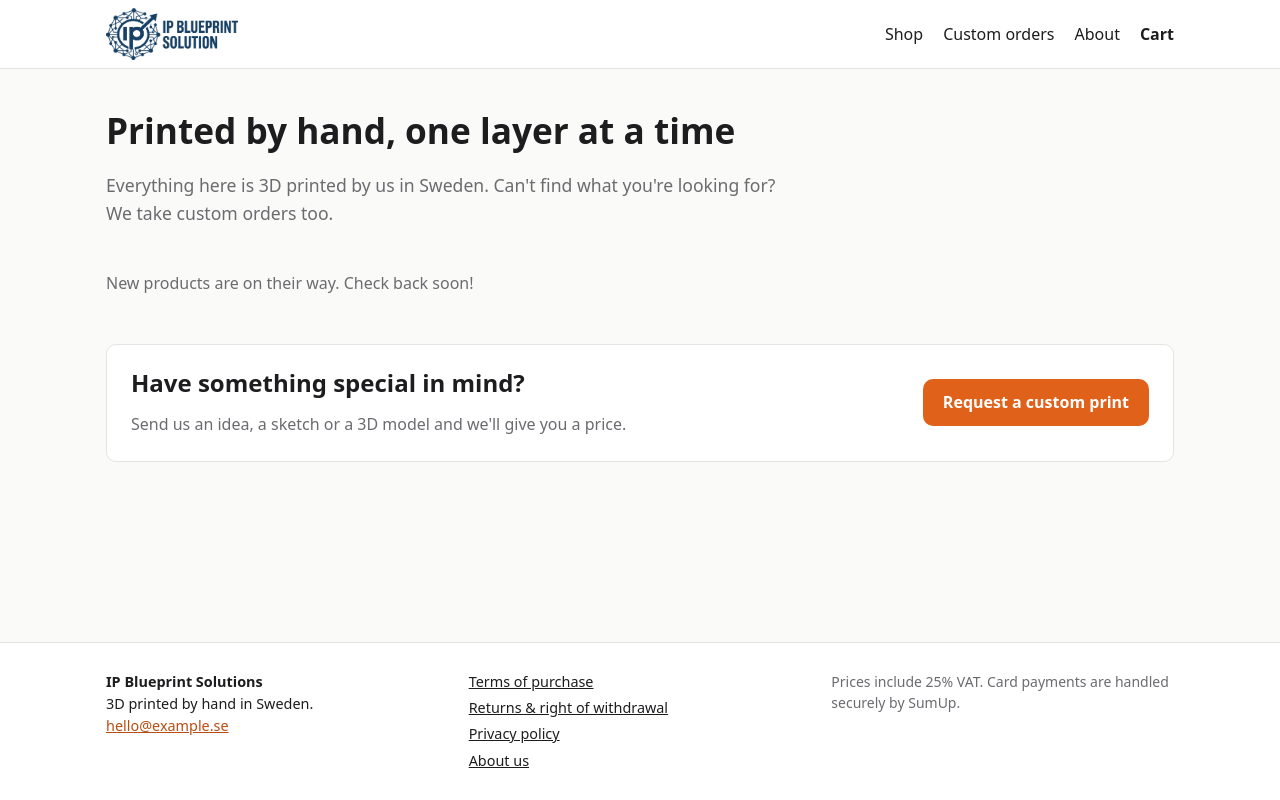
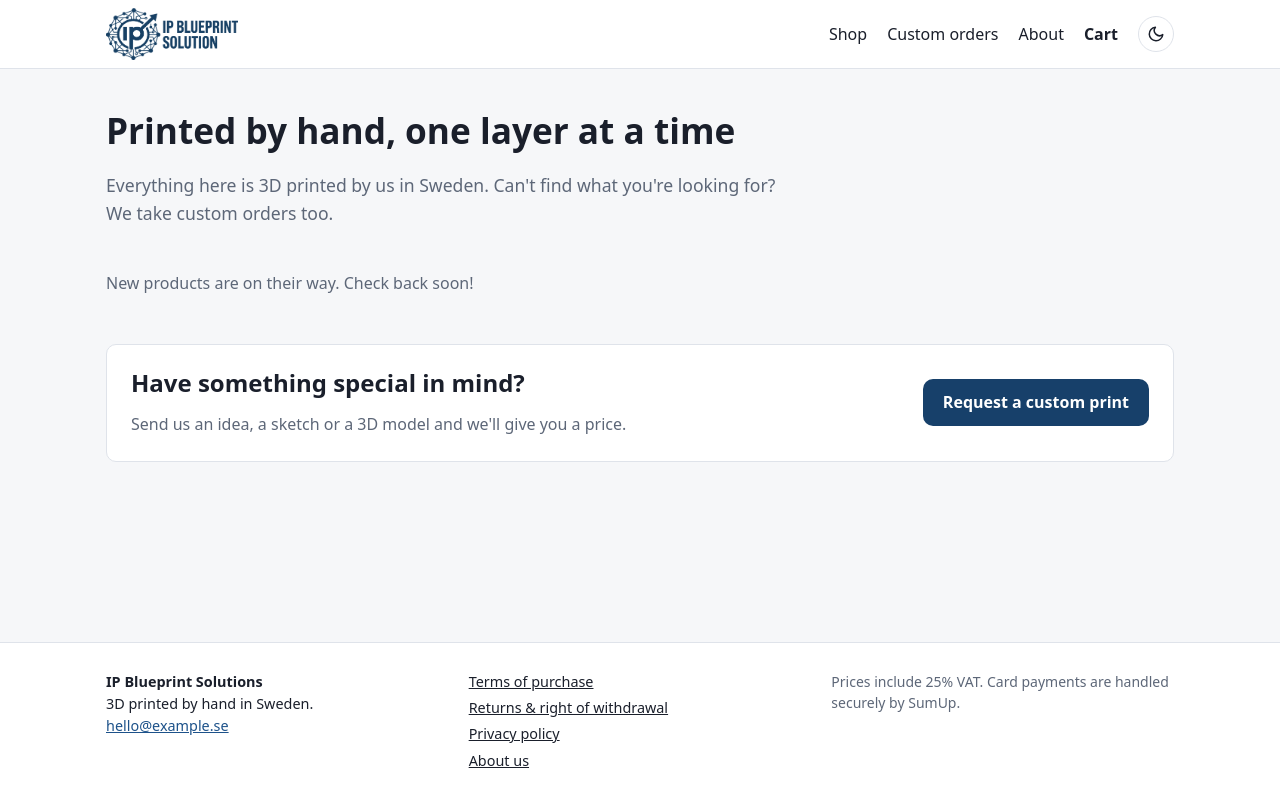
Before and after one commit to Nacorpio/IPBlueprintSolutions, an ASP.NET Core app: page / in a window 1280 px wide. Run offline with ASP.NET Core 8, Linux system fonts and the light colour scheme; data that the repository does not hold is empty; the project's own start-up code is not run, and a stand-in starts its controllers and pages; some libraries are stand-ins or nearby versions.

Commit message:
Switch accent to logo navy and add a dark theme
Colours are now all CSS variables. Dark theme follows the system setting
by default, and a header toggle lets visitors override it (saved in
localStorage, applied before first paint). A light version of the logo is
shown in dark mode.

Co-Authored-By: Claude Opus 5.5 <noreply@anthropic.com>
Claude-Session: https://claude.ai/code/session_011tzrpa2LyTQNfvGXwM5Eyh

```diff
--- a/src/IPBlueprint.Store/Pages/Shared/_Layout.cshtml
+++ b/src/IPBlueprint.Store/Pages/Shared/_Layout.cshtml
@@ -10,6 +10,11 @@
 <head>
     <meta charset="utf-8" />
     <meta name="viewport" content="width=device-width, initial-scale=1.0" />
+    <meta name="color-scheme" content="light dark" />
+    <script>
+        // Apply a saved theme choice before the page paints, to avoid a flash.
+        try { var t = localStorage.getItem("theme"); if (t === "light" || t === "dark") document.documentElement.dataset.theme = t; } catch (e) { }
+    </script>
     <title>@(ViewData["Title"] is string t ? $"{t} · {shop.Name}" : shop.Name)</title>
     @if (ViewData["Description"] is string description)
     {
@@ -23,12 +28,19 @@
 <body>
     <header class="site-header">
         <div class="container header-row">
-            <a class="brand" asp-page="/Index"><img src="~/img/logo.png" asp-append-version="true" alt="@shop.Name" width="697" height="274" /></a>
+            <a class="brand" asp-page="/Index">
+                <img class="logo-dark" src="~/img/logo.png" asp-append-version="true" alt="@shop.Name" width="697" height="274" />
+                <img class="logo-light" src="~/img/logo-light.png" asp-append-version="true" alt="@shop.Name" width="697" height="274" />
+            </a>
             <nav class="main-nav" aria-label="Main">
                 <a asp-page="/Index">Shop</a>
                 <a asp-page="/Custom">Custom orders</a>
                 <a asp-page="/Info/About">About</a>
                 <a asp-page="/Cart" class="cart-link">Cart@(cartCount > 0 ? $" ({cartCount})" : "")</a>
+                <button type="button" class="theme-toggle" id="theme-toggle" aria-label="Switch between light and dark theme" title="Light / dark theme">
+                    <svg class="icon-moon" viewBox="0 0 24 24" fill="none" stroke="currentColor" stroke-width="2" stroke-linecap="round" stroke-linejoin="round" aria-hidden="true"><path d="M21 12.8A9 9 0 1 1 11.2 3a7 7 0 0 0 9.8 9.8z" /></svg>
+                    <svg class="icon-sun" viewBox="0 0 24 24" fill="none" stroke="currentColor" stroke-width="2" stroke-linecap="round" stroke-linejoin="round" aria-hidden="true"><circle cx="12" cy="12" r="4" /><path d="M12 2v2M12 20v2M4.9 4.9l1.4 1.4M17.7 17.7l1.4 1.4M2 12h2M20 12h2M4.9 19.1l1.4-1.4M17.7 6.3l1.4-1.4" /></svg>
+                </button>
             </nav>
         </div>
         @if (isAdmin)
@@ -73,6 +85,15 @@
         </div>
     </footer>
 
+    <script>
+        document.getElementById("theme-toggle").addEventListener("click", function () {
+            var root = document.documentElement;
+            var current = root.dataset.theme || (matchMedia("(prefers-color-scheme: dark)").matches ? "dark" : "light");
+            var next = current === "dark" ? "light" : "dark";
+            root.dataset.theme = next;
+            try { localStorage.setItem("theme", next); } catch (e) { }
+        });
+    </script>
     @await RenderSectionAsync("Scripts", required: false)
 </body>
 </html>
--- a/src/IPBlueprint.Store/wwwroot/css/site.css
+++ b/src/IPBlueprint.Store/wwwroot/css/site.css
@@ -1,25 +1,74 @@
 /* A small, dependency-free stylesheet. Colours are defined once here. */
+/* Light theme (default). Dark theme below follows the system setting unless the
+   visitor picks one with the header toggle, which sets data-theme on <html>. */
 :root {
-    --bg: #fafaf8;
+    color-scheme: light;
+    --bg: #f6f7f9;
     --surface: #ffffff;
-    --text: #1d1d1f;
-    --muted: #6b6b70;
-    --border: #e4e4e0;
-    --accent: #e0611a;
-    --accent-dark: #b84d12;
+    --surface-alt: #eef1f5;
+    --text: #1a1f2b;
+    --muted: #5d6778;
+    --border: #dfe3ea;
+    --accent: #17406a;        /* navy from the logo */
+    --accent-hover: #0f2f50;
+    --on-accent: #ffffff;
+    --link: #1d528a;
     --ok: #1f7a4d;
-    --warn: #a15c00;
+    --warn: #9a5800;
     --error: #b42318;
+    --info: #2350a0;
+    --admin-bar: #17406a;
     --radius: 10px;
-    --shadow: 0 1px 2px rgba(0, 0, 0, .04), 0 4px 16px rgba(0, 0, 0, .05);
+    --shadow: 0 1px 2px rgba(16, 24, 40, .05), 0 4px 16px rgba(16, 24, 40, .06);
     --font: system-ui, -apple-system, "Segoe UI", Roboto, sans-serif;
+}
+
+@media (prefers-color-scheme: dark) {
+    :root:not([data-theme="light"]) {
+        color-scheme: dark;
+        --bg: #0e141e;
+        --surface: #161e2b;
+        --surface-alt: #1d2736;
+        --text: #e5eaf1;
+        --muted: #9aa5b6;
+        --border: #2a3546;
+        --accent: #7fb0e6;
+        --accent-hover: #a3c7ee;
+        --on-accent: #0b1422;
+        --link: #8fbbeb;
+        --ok: #5cc08a;
+        --warn: #e3a94f;
+        --error: #f2827a;
+        --info: #8fb4f0;
+        --admin-bar: #0a1a2c;
+        --shadow: 0 1px 2px rgba(0, 0, 0, .3), 0 4px 16px rgba(0, 0, 0, .25);
+    }
+}
+:root[data-theme="dark"] {
+    color-scheme: dark;
+    --bg: #0e141e;
+    --surface: #161e2b;
+    --surface-alt: #1d2736;
+    --text: #e5eaf1;
+    --muted: #9aa5b6;
+    --border: #2a3546;
+    --accent: #7fb0e6;
+    --accent-hover: #a3c7ee;
+    --on-accent: #0b1422;
+    --link: #8fbbeb;
+    --ok: #5cc08a;
+    --warn: #e3a94f;
+    --error: #f2827a;
+    --info: #8fb4f0;
+    --admin-bar: #0a1a2c;
+    --shadow: 0 1px 2px rgba(0, 0, 0, .3), 0 4px 16px rgba(0, 0, 0, .25);
 }
 
 * { box-sizing: border-box; }
 html { -webkit-text-size-adjust: 100%; }
 body { margin: 0; font-family: var(--font); color: var(--text); background: var(--bg); line-height: 1.55; display: flex; flex-direction: column; min-height: 100vh; }
 img { max-width: 100%; display: block; }
-a { color: var(--accent-dark); }
+a { color: var(--link); }
 h1, h2, h3 { line-height: 1.2; margin: 0 0 .6em; }
 h1 { font-size: clamp(1.6rem, 3vw, 2.2rem); }
 .container { width: 100%; max-width: 1100px; margin: 0 auto; padding: 0 16px; }
@@ -33,11 +82,29 @@ h1 { font-size: clamp(1.6rem, 3vw, 2.2rem); }
 .header-row { display: flex; align-items: center; justify-content: space-between; gap: 16px; flex-wrap: wrap; min-height: 64px; }
 .brand { display: block; line-height: 0; padding: 8px 0; }
 .brand img { display: block; height: 52px; width: auto; }
+.brand .logo-light { display: none; }
+@media (prefers-color-scheme: dark) {
+    :root:not([data-theme="light"]) .brand .logo-dark { display: none; }
+    :root:not([data-theme="light"]) .brand .logo-light { display: block; }
+}
+:root[data-theme="dark"] .brand .logo-dark { display: none; }
+:root[data-theme="dark"] .brand .logo-light { display: block; }
+.theme-toggle { background: none; border: 1px solid var(--border); border-radius: 999px; width: 36px; height: 36px; display: inline-grid; place-items: center; color: var(--text); cursor: pointer; padding: 0; }
+.theme-toggle:hover { border-color: var(--text); }
+.theme-toggle svg { width: 18px; height: 18px; }
+.theme-toggle .icon-sun { display: none; }
+@media (prefers-color-scheme: dark) {
+    :root:not([data-theme="light"]) .theme-toggle .icon-sun { display: block; }
+    :root:not([data-theme="light"]) .theme-toggle .icon-moon { display: none; }
+}
+:root[data-theme="dark"] .theme-toggle .icon-sun { display: block; }
+:root[data-theme="dark"] .theme-toggle .icon-moon { display: none; }
 .main-nav, .admin-bar nav { display: flex; gap: 20px; flex-wrap: wrap; align-items: center; }
 .main-nav a, .admin-bar a { color: var(--text); text-decoration: none; }
-.main-nav a:hover, .admin-bar a:hover { color: var(--accent-dark); }
+.main-nav a:hover { color: var(--link); }
+.admin-bar a:hover { color: #fff; }
 .cart-link { font-weight: 600; }
-.admin-bar { background: #26262a; color: #fff; }
+.admin-bar { background: var(--admin-bar); color: #fff; }
 .admin-bar .header-row { min-height: 44px; font-size: .9rem; }
 .admin-bar a, .admin-bar .link-button { color: #e8e8ea; }
 .site-footer { border-top: 1px solid var(--border); background: var(--surface); padding: 28px 0; font-size: .9rem; }
@@ -46,13 +113,13 @@ h1 { font-size: clamp(1.6rem, 3vw, 2.2rem); }
 .footer-row nav a { color: var(--text); }
 
 /* Buttons and forms */
-.button, button.button { display: inline-block; background: var(--accent); color: #fff; border: 0; border-radius: var(--radius); padding: 11px 20px; font: inherit; font-weight: 600; cursor: pointer; text-decoration: none; text-align: center; }
-.button:hover { background: var(--accent-dark); }
+.button, button.button { display: inline-block; background: var(--accent); color: var(--on-accent); border: 0; border-radius: var(--radius); padding: 11px 20px; font: inherit; font-weight: 600; cursor: pointer; text-decoration: none; text-align: center; }
+.button:hover { background: var(--accent-hover); }
 .button.secondary { background: transparent; color: var(--text); border: 1px solid var(--border); }
 .button.secondary:hover { border-color: var(--text); }
-.button.danger { background: var(--error); }
+.button.danger { background: var(--error); color: var(--on-accent); }
 .button.wide { width: 100%; }
-.link-button { background: none; border: 0; padding: 0; font: inherit; color: var(--accent-dark); cursor: pointer; text-decoration: underline; }
+.link-button { background: none; border: 0; padding: 0; font: inherit; color: var(--link); cursor: pointer; text-decoration: underline; }
 form .field { margin-bottom: 16px; }
 label { display: block; font-weight: 600; margin-bottom: 4px; font-size: .95rem; }
 label.check { display: flex; gap: 8px; align-items: center; font-weight: 400; }
```
Also changed, not shown: other parts of src/IPBlueprint.Store/wwwroot/css/site.css (+11 -11 lines), src/IPBlueprint.Store/wwwroot/img/logo-light.png (added).
